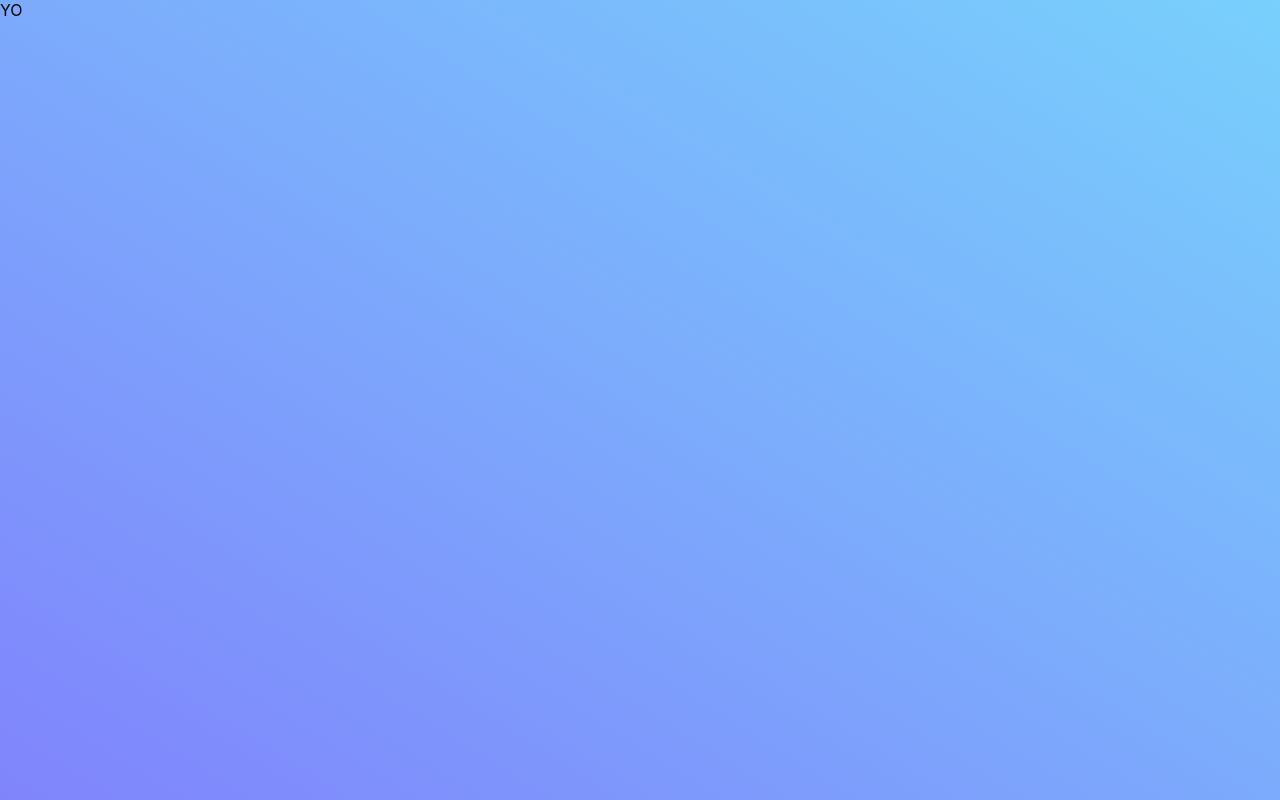
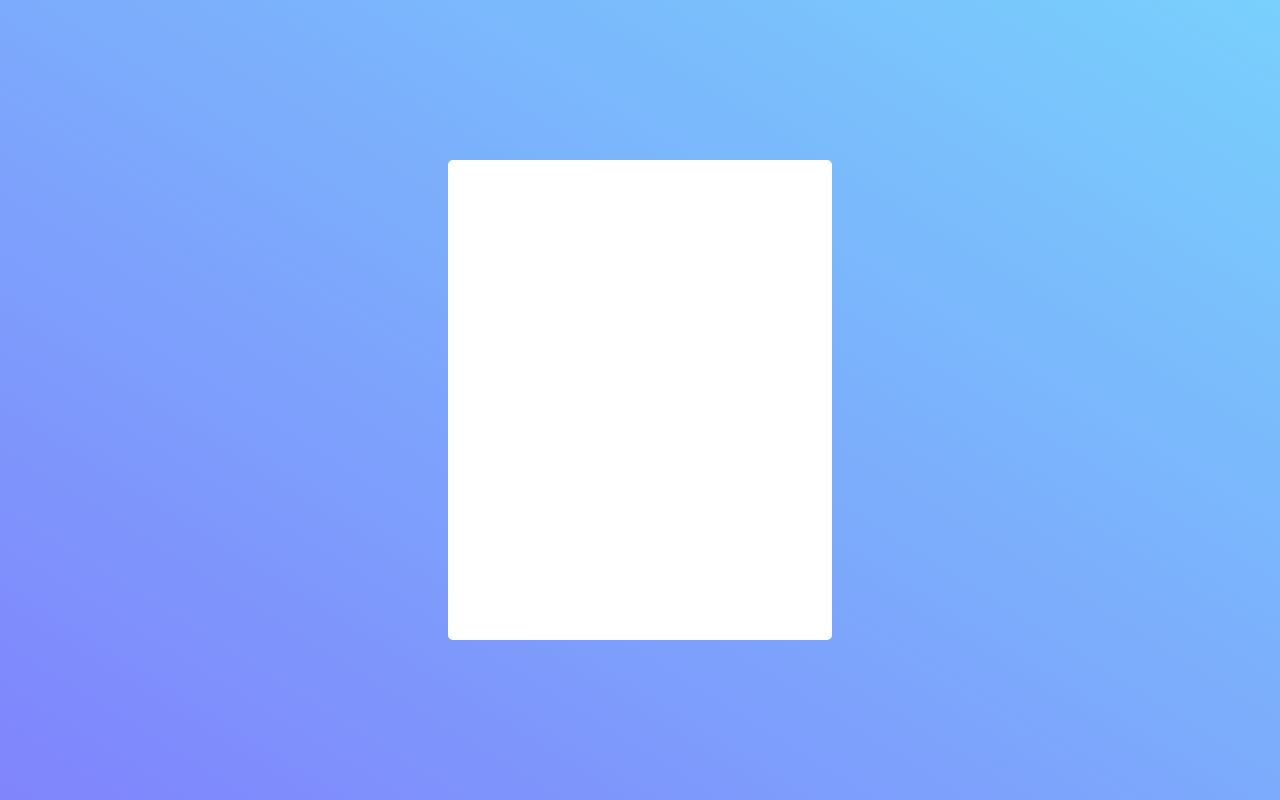
Before and after one commit to aparg/haluka-login, a React (Create React App) app: page / in a window 1280 px wide. Built offline with nearby package versions, Linux system fonts and the light colour scheme.

Commit message:
add data entry box

```diff
--- a/src/App.js
+++ b/src/App.js
@@ -1,5 +1,5 @@
 import AppStyle from'./App.module.css';
-import Layout from './container/Layout.jsx'
+import Layout from './container/Layout/Layout.jsx'
 
 function App() {
   return (
--- a/src/components/DataEntryBox/DataEntryBox.jsx
+++ b/src/components/DataEntryBox/DataEntryBox.jsx
@@ -0,0 +1,7 @@
+import React from 'react'
+import DataEntryBoxStyle from './DataEntryBox.module.css'
+
+const DataEntryBox = (props)=>{
+    return <div className={DataEntryBoxStyle.Box}/>
+}
+export default DataEntryBox
--- /dev/null
+++ b/src/components/DataEntryBox/DataEntryBox.module.css
@@ -0,0 +1,11 @@
+.Box{
+    display:block;
+    position: absolute;
+    border: 2px solid back;
+    background-color: white;
+    border-radius: 5px;
+    height: 60%;
+    width:30%;
+    top:50%;left:50%;
+    transform: translate(-50%,-50%);
+}
--- a/src/components/Background/Background.jsx
+++ b/src/container/Background/Background.jsx
@@ -2,7 +2,7 @@ import React from 'react'
 import BackgroundStyle from './Background.module.css'
 
 const Background = (props)=>{
-    return <div className={BackgroundStyle.Back}>YO</div>
+    return <div className={BackgroundStyle.Back}>{props.children}</div>
 }
 
 export default Background
--- a/src/container/Layout.jsx
+++ b/src/container/Layout/Layout.jsx
@@ -1,7 +1,7 @@
 import React from "react";
 import {Component} from 'react';
-import Background from '../components/Background/Background.jsx'
-import DataEntryBox from '../components/DataEntryBox/DataEntryBox.jsx'
+import Background from '../Background/Background.jsx'
+import DataEntryBox from '../../components/DataEntryBox/DataEntryBox.jsx'
 
 class Layout extends Component{
     state={
@@ -10,8 +10,9 @@ class Layout extends Component{
 
     render(){
         return (<React.Fragment>
-            <Background/>
-            {/* <DataEntryBox/> */}
+            <Background>
+                <DataEntryBox/>
+            </Background>
         </React.Fragment>)
     }
 }
```
Also changed, not shown: src/components/DataEntryBox/DataEntryBox.css (deleted), src/container/Background/Background.module.css (renamed from src/components/Background/Background.module.css).
